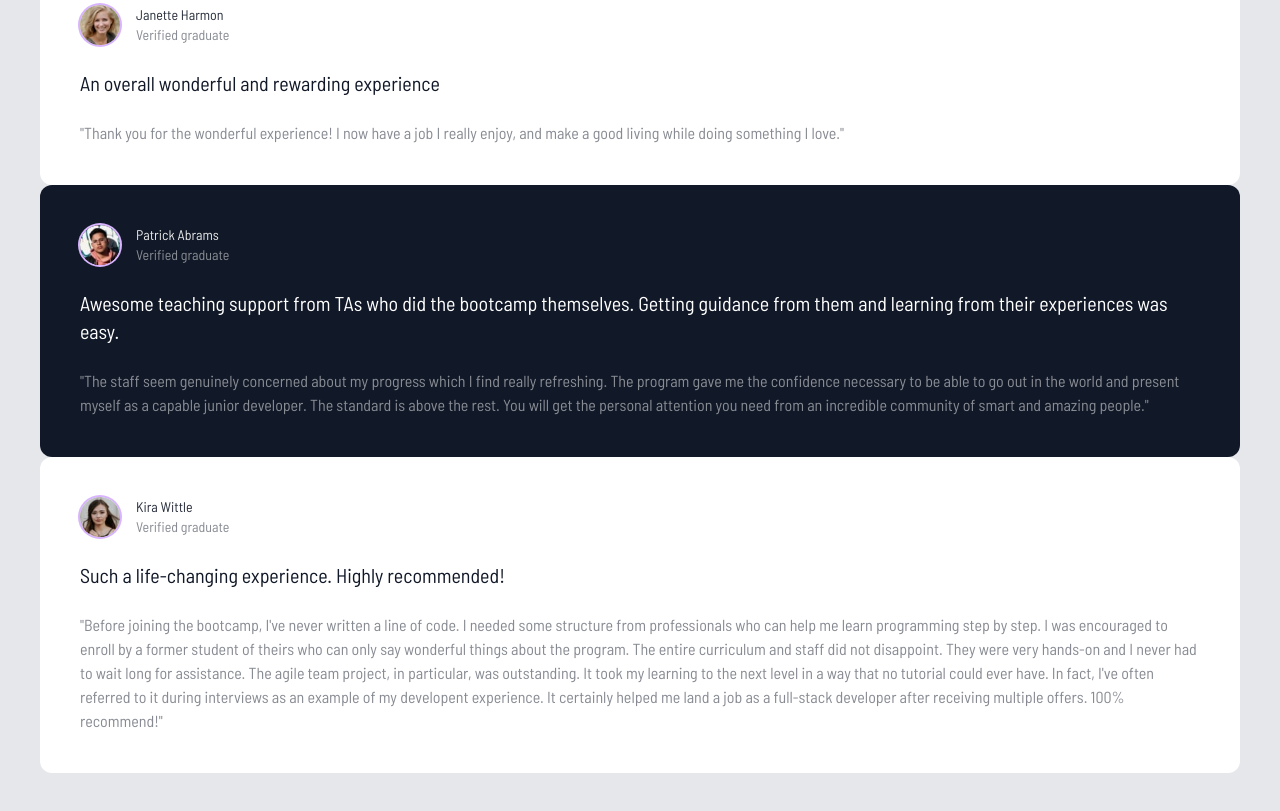
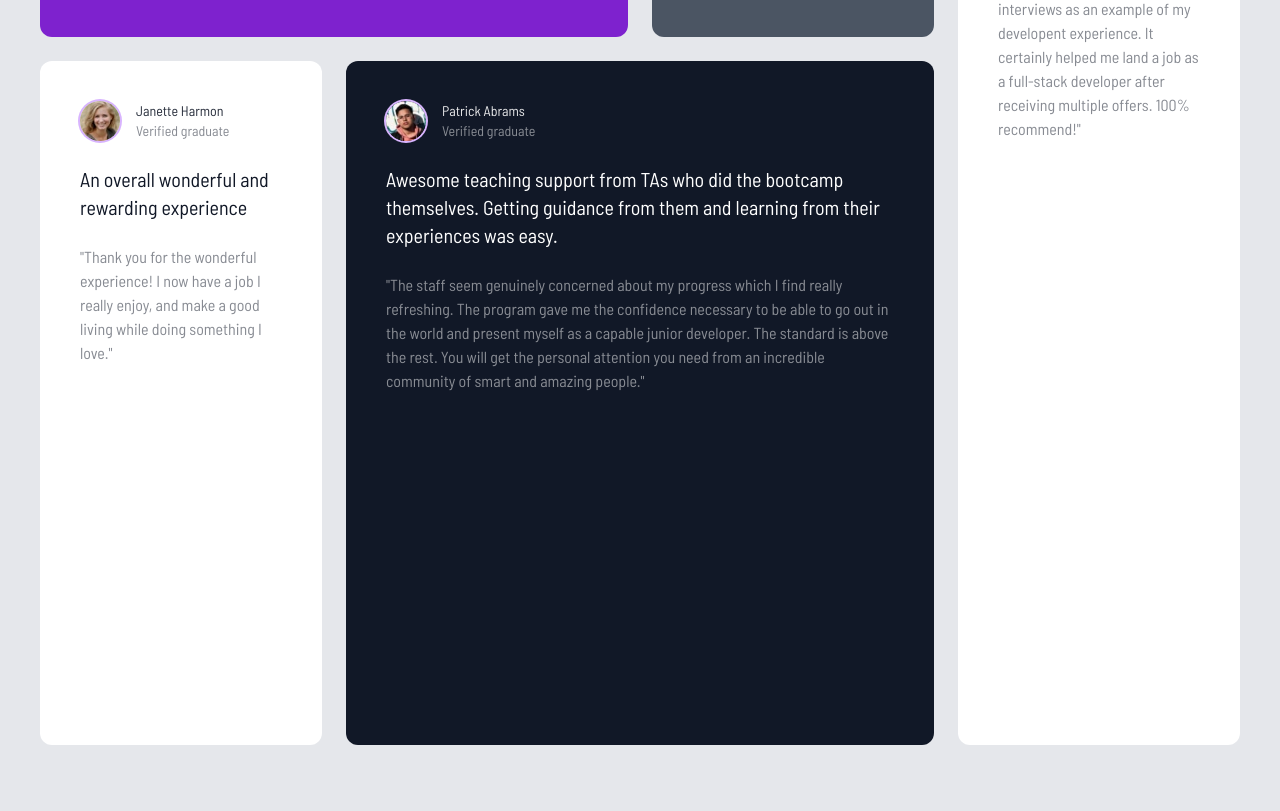
Before and after one commit to Ralph-souza/traversy-tailwind-course-project-4, a website: page index.html in a window 1280 px wide. Shown: the part 687-1498 px from the top of the page. After the commit the page ends 1472 px from the top, so only its background shows below. Drawn offline with Linux system fonts and the light colour scheme.

Commit message:
Adiciona grid as caixas de depoimentos

```diff
--- a/index.html
+++ b/index.html
@@ -14,9 +14,9 @@
     <!-- Global container -->
     <div class="container mx-auto max-w-7xl p-2 md:p-10">
         <!-- Grid container -->
-        <div class="text-white">
+        <div class="grid gap-6 grid-cols-1 text-white md:grid-cols-4 md:grid-rows-2">
             <!-- Box 1 -->
-            <div class="relative p-10 rounded-xl bg-purple-700">
+            <div class="relative p-10 rounded-xl bg-purple-700 md:col-span-2">
                 <!-- Quotes image -->
                 <img
                     src="images/bg-pattern-quotation.svg"
@@ -94,7 +94,7 @@
             </div>
 
             <!-- Box 3 -->
-            <div class="hidden p-10 rounded-xl text-gray-900 bg-white">
+            <div class="hidden p-10 rounded-xl text-gray-900 bg-white md:block md:row-span-2">
                 <!-- Box header -->
                 <div class="flex space-x-4">
                     <img
@@ -156,7 +156,7 @@
             </div>
 
             <!-- Box 5 -->
-            <div class="p-10 rounded-xl bg-gray-900">
+            <div class="p-10 rounded-xl bg-gray-900 md:col-span-2">
                 <!-- Box header -->
                 <div class="flex space-x-4">
                     <img
@@ -188,7 +188,7 @@
             </div>
 
             <!-- Box 6 -->
-            <div class="p-10 rounded-xl text-gray-900 bg-white">
+            <div class="p-10 rounded-xl text-gray-900 bg-white md:hidden">
                 <!-- Box header -->
                 <div class="flex space-x-4">
                     <img
```
Also changed, not shown: css/style.css.
